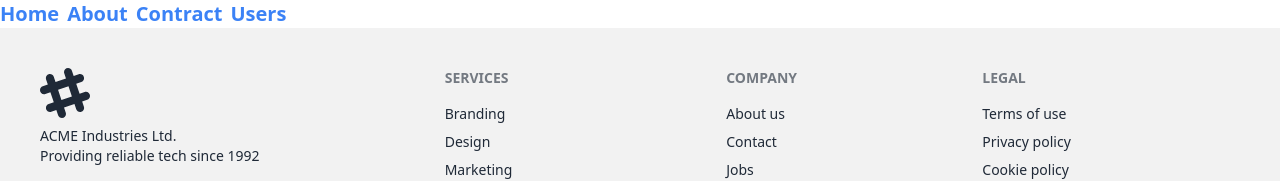
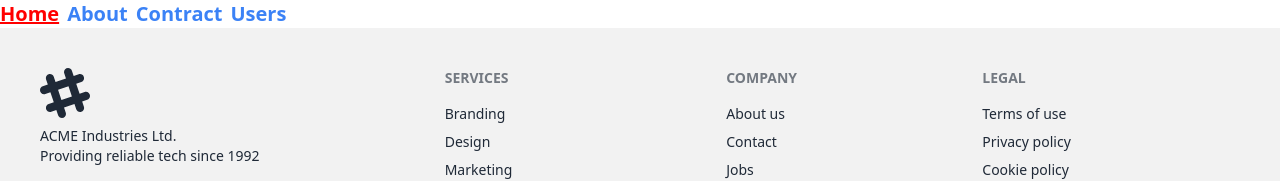
Before and after one commit to ranamiah221/react-router-part1, a React (Vite) app: page / in a window 1280 px wide. Shown: the top 181 px of the page. Built offline with nearby package versions, Linux system fonts and the light colour scheme.

Commit message:
added Navlink and find to easy active route

```diff
--- /dev/null
+++ b/src/components/Header/Header.css
@@ -0,0 +1,5 @@
+nav a.active{
+    color: red;
+    text-decoration: underline;
+
+}
--- a/src/components/Header/Header.jsx
+++ b/src/components/Header/Header.jsx
@@ -1,11 +1,15 @@
-import { Link } from "react-router-dom";
+import { Link, NavLink } from "react-router-dom";
+import "./Header.css"
 const Header = () => {
     return (
         <div className="text-xl font-bold text-blue-500">
-            <Link className="mr-2" to="/">Home</Link>
-            <Link className="mr-2" to="/about">About</Link>
-            <Link className="mr-2" to="/contract">Contract</Link>
-            <Link className="mr-2" to="/users">Users</Link>
+            <nav>
+
+            <NavLink className="mr-2" to={'/'}>Home</NavLink>
+            <NavLink className="mr-2" to={'/about'}>About</NavLink>
+            <NavLink className="mr-2" to={'/contract'}>Contract</NavLink>
+            <NavLink className="mr-2" to={'/users'}>Users</NavLink>
+            </nav>
         </div>
     );
 };
```
